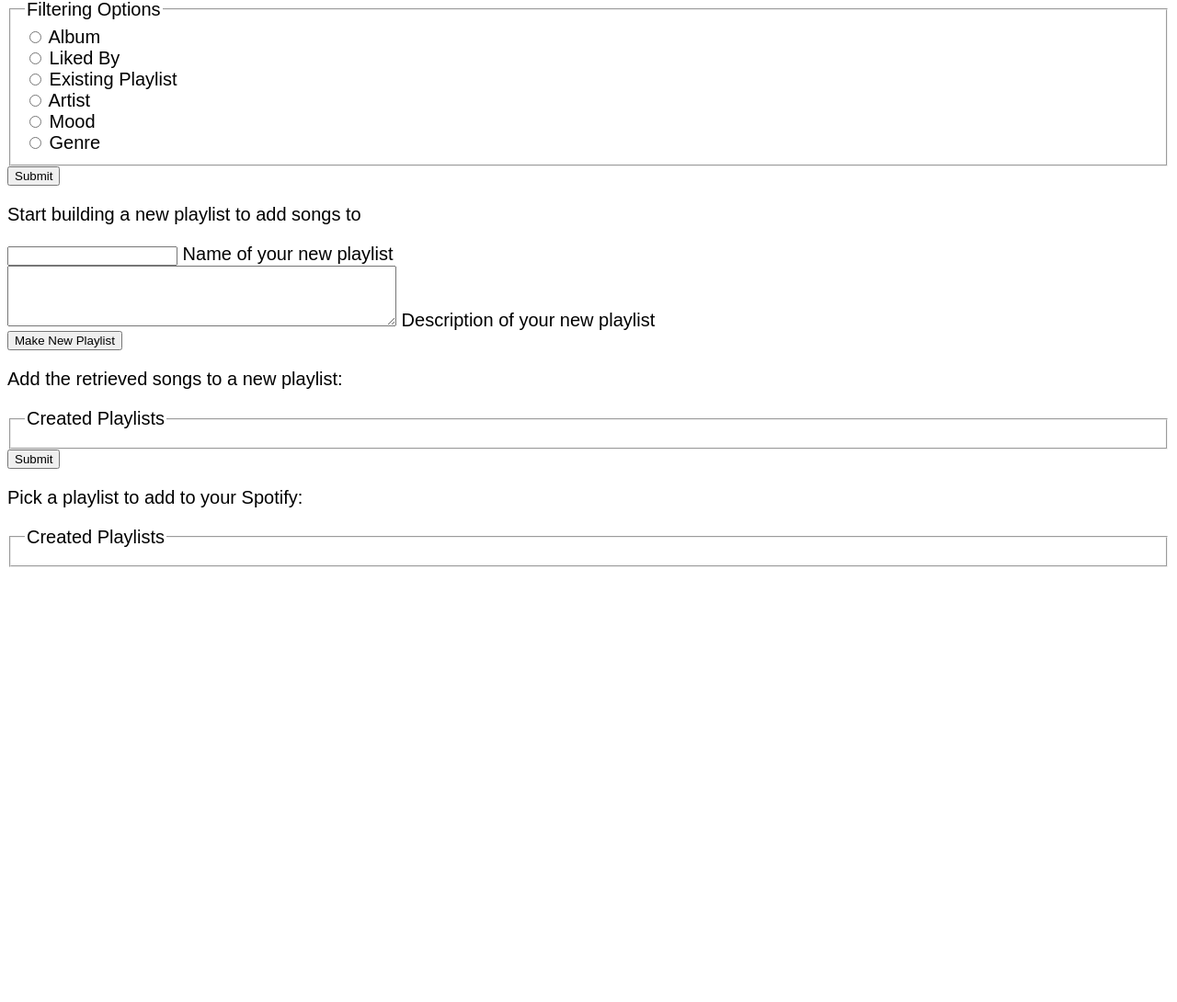
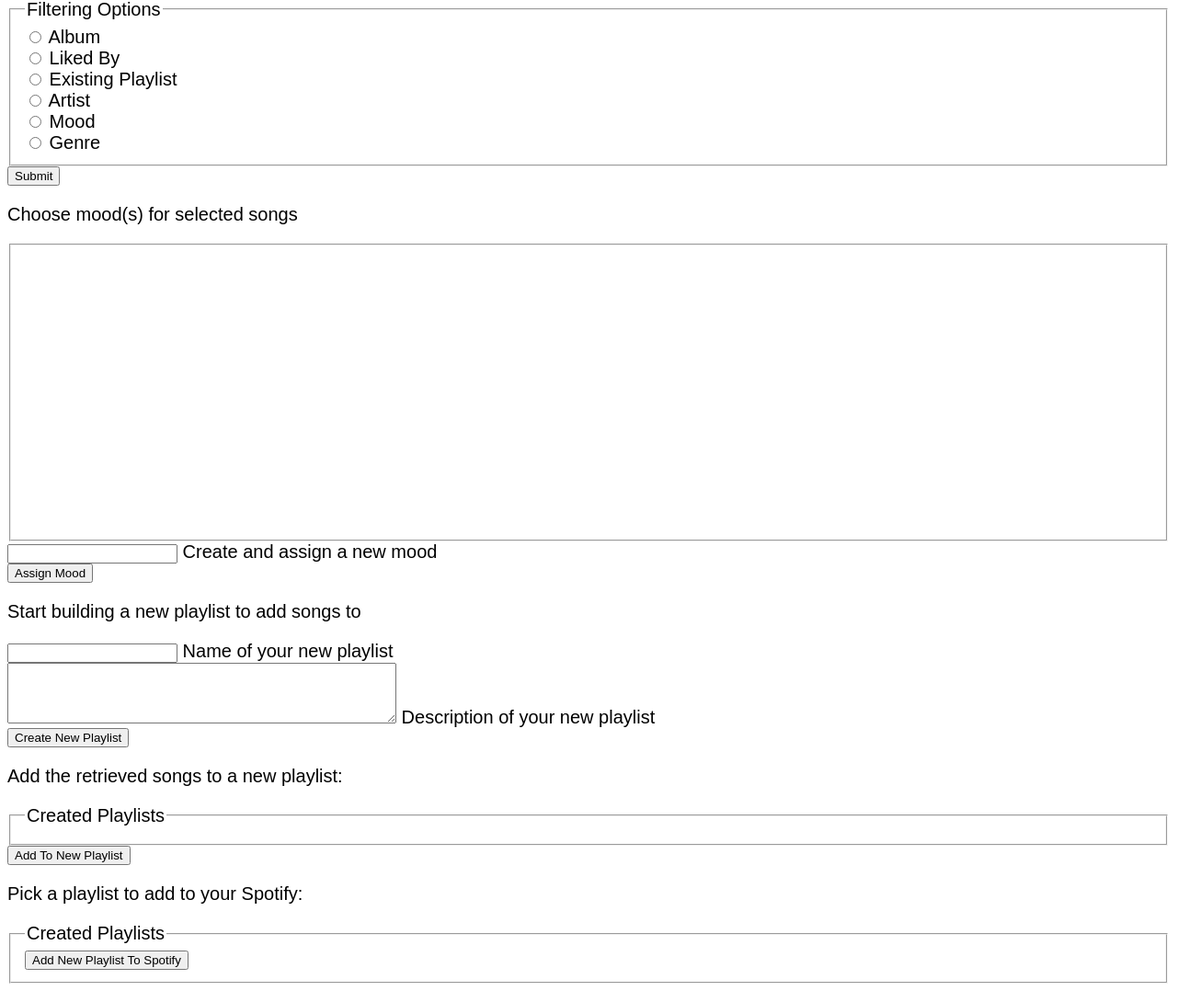
Before and after one commit to Aiko346/MusicDatabaseProj, a Flask app: page / in a window 1280 px wide. Shown: the part 296-1386 px from the top of the page at 92% size. Before the commit the page ends 913 px from the top, so only its background shows below. Run offline with Flask 2, Linux system fonts and the light colour scheme; parts of the project's set-up code (start-up, migrations or seed data) failed here and were passed over; some libraries are stand-ins or nearby versions.

Commit message:
still working on mood function

```diff
--- a/server.py
+++ b/server.py
@@ -321,7 +321,7 @@ def recommendations():
                     try:
                         g.conn.execute(
                             '''INSERT INTO New_User_Playlists (name, description, username, date_created) VALUES
-                        (%s, %s, %s, %s)''',
+                            (%s, %s, %s, %s)''',
                             "Recommendations", "", session["username"], date.today().strftime("%Y-%m-%d"))
                     except Exception:  # may already exist
                         pass
@@ -624,6 +624,15 @@ def add_friend():
         sp = spotipy.Spotify(auth=session["access_token"])
         user_info = sp.user(request.form["friend-id"])
         display_name = user_info["display_name"]
+
+        try:
+            g.conn.execute(
+            """INSERT INTO Is_Friends_With (friend_id, username) VALUES
+            (%s, %s)""",
+            request.form["friend-id"], session["username"])
+        except Exception as e:
+            print(e)
+
         user_playlist_info = sp.user_playlists(
             request.form["friend-id"], limit=2)  # 5 max
         print(user_playlist_info)
@@ -632,12 +641,38 @@ def add_friend():
             user_playlist_ids.append(item["uri"])
         # add display_name to sql
         for uri in user_playlist_ids:
-            tracks = sp.user_playlist_tracks(
+            friend_tracks = sp.user_playlist_tracks(
                 request.form["friend-id"], uri[17:])
-            print(tracks)
-            # limit at 100 per playlist due to speed
-            # check if tracks in Tracks for user already, if so create Liked_By relationship
-        print()
+            #print(friend_tracks)
+
+        # limit at 100 per playlist due to speed
+        # check if tracks in Tracks for user already, if so create Liked_By relationship
+        usr_tracks = set()
+
+        if len(friend_tracks) > 0:
+
+            cursor = g.conn.execute(
+                """SELECT S.track_id AS id
+                FROM Tracks T
+                WHERE E.username=%s
+                LIMIT 1000
+                """, session['username'])
+            update_set(usr_tracks, cursor)
+
+            for t in friend_tracks:
+                if t in usr_tracks:
+                    try:
+                        g.conn.execute(
+                            """INSERT INTO Liked_By (track_id, friend_id) VALUES
+                            (%s, %s)""",
+                            t["id"], request.form["friend-id"])
+                    except Exception as e:
+                        print(e)
+
+        #print(track_ids)
+        # do sql query on each track id to get track name and artists
+        # 300 tracks max for reasonable response times
+
 
     #    # c = sp.current_user_playlists(limit = 10)
     # # for item in c["items"]:
@@ -844,12 +879,13 @@ def update_tracks(cursor, tracks):
                 'name': result['name'], 'artist': [result['artist']]}
 
 
-@app.route('/new-playlist', methods=['POST'])
+@app.route('/create-new-playlist', methods=['POST'])
 def new_playlist():
     name = request.form['playlist-name']
     description = request.form['playlist-description']
     g.conn.execute(
-        'INSERT INTO new_playlists(name, description) VALUES (%s, %s)', name, description)
+        """INSERT INTO New_User_Playlists (name, description, username, date_created) VALUES
+        (%s, %s, %s, %s)""", name, description, session["username"], date.today().strftime("%Y-%m-%d"))
     print("testing new_playlist()")
     # if 'playlist' in session:
     #   print("%s test", name)
@@ -867,37 +903,89 @@ def new_playlist():
     return redirect('/')
 
 # turn filtered tracks into new playlist
-@app.route('/filter', methods=["POST", "GET"])
-def filtered_playlist():
+@app.route('/filtered-to-new-playlist', methods=['POST'])
+def filtered_to_playlist():
 
     if request.method == 'POST':
         try:
             if "username" in session:
 
-                # get filtered songs
-                filtered = filter()
+                if 'Add New Playlist To Spotify' in request.form:
 
-                new_playlist_name = request.form['playlist-name']
-                new_playlist_description = request.form['playlist-description']
+                    new_playlist = request.form['new_playlist_option']
+                    if new_playlist:
 
-                if "tracks" in filtered:
-                    # add each track to new_playlist Recommendations
-                    try:
-                        g.conn.execute(
-                            '''INSERT INTO New_User_Playlists (name, description, username, date_created) VALUES
-                        (%s, %s, %s, %s)''', new_playlist_name, new_playlist_description, session["username"], date.today().strftime("%Y-%m-%d"))
-                    except Exception:  # may already exist
-                        pass
+                        name = new_playlist["name"]
+                        description = new_playlist["description"]
 
-                    for t in filtered["tracks"]:
-                        try:
-                            g.conn.execute(
-                                '''INSERT INTO Added_To (track_id, new_playlist_name, new_playlist_description, new_playlist_username, date_added) VALUES
-                                (%s, %s, %s, %s, %s)''', t["id"], new_playlist_name, new_playlist_description, session["username"], date.today().strftime("%Y-%m-%d"))
-                        except Exception as e:
-                            print(e)
+                        for track in request.form["checked-tracks"]:
+                            # add each track to new_playlist
+                            try:
+                                g.conn.execute(
+                                    '''INSERT INTO Added_To (track_id, new_playlist_name, new_playlist_description, new_playlist_username, date_added) VALUES
+                                    (%s, %s, %s, %s, %s)''', track, name, description, session["username"], date.today().strftime("%Y-%m-%d"))
+                            except Exception as e:
+                                print(e)
         except Exception as e:
             print(e)
+
+    return redirect('/')
+
+# add selected new playlist to spotify
+@app.route('/new-playlist-to-spotify', methods=['POST'])
+def playlist_to_spotify():
+
+    if request.method == 'POST':
+        try:
+            sp = spotipy.Spotify(auth=session["access_token"])
+            redirect_uri = "http://localhost:8111/data-processing"
+            auth = spotipy.oauth2.SpotifyOAuth(cache_handler=spotipy.cache_handler.FlaskSessionCacheHandler(
+                session), client_id=client_id, client_secret=client_secret, redirect_uri=redirect_uri, scope=scopes)
+
+            if not auth.validate_token(auth.get_cached_token()):
+                print("not valid?")
+                auth.refresh_access_token(
+                    auth.get_cached_token()["refresh_token"])
+                if not auth.validate_token(auth.get_cached_token()):
+                    print("refresh failed")
+                    return redirect("/logout")
+        except Exception as e:
+            print(e)
+            return redirect("/logout")
+
+        #
+        if "username" in session:
+            try:
+
+                new_playlist = request.form['new-spotify-playlist']
+
+                np = sp.user_playlist_create(
+                    session["username"],
+                    new_playlist["name"],
+                    public = True,
+                    description = new_playlist["description"])
+
+                tracks = []
+
+                cursor = g.conn.execute(
+                    """SELECT A.track_id AS id
+                    FROM Added_To A
+                    WHERE A.username=%s AND A.new_playlist_name=%s AND A.new_playlist_description=%s
+                    LIMIT 1000""",
+                    session['username'],
+                    new_playlist["name"],
+                    new_playlist["description"])
+                update_set(tracks, cursor)
+
+                t = sp.user_playlist_add_tracks(
+                    session['username'],
+                    np,
+                    tracks,
+                    position=None)
+
+            except Exception as e:
+                print(e)
+                return redirect("/logout")
 
 # assign mood to song
 @app.route('/mood', methods=["POST", "GET"])
--- a/templates/index.html
+++ b/templates/index.html
@@ -90,44 +90,57 @@
   </form>
 
 
+  <p>Choose mood(s) for selected songs</p>
+  <form method="POST" action="/add-mood">
+    <fieldset style='height: 300px; overflow-y:auto'>
+      {% for n in mood_options %}
+      <input type="checkbox" id="{{ n }}" name="{{ selected-mood }}" value="{{ n }}">
+      <label for="{{ n.name }}">{{ n["name"] }}</label><br>
+      {% endfor %}
+    </fieldset>
+    <input type="text" id="added-mood" name="added-mood">
+    <label for="added-mood">Create and assign a new mood</label><br>
+    <input type="submit" value="Assign Mood">
+  </form>
+
 
   <p>Start building a new playlist to add songs to</p>
-  <form method="POST" action="/new-playlist">
+  <form method="POST" action="/create-new-playlist">
     <input type="text" id="playlist-name" name="playlist-name">
     <label for="playlist-name">Name of your new playlist</label><br>
     <textarea id="playlist-description" name="playlist-description" rows="4" cols="50"></textarea>
     <label for="playlist-description">Description of your new playlist</label><br>
-    <input type="submit" value="Make New Playlist">
+    <input type="submit" value="Create New Playlist">
   </form>
 
-
-  <form method="POST" action="/add-to-new-playlist" id="filtering-form">
+  <form method="POST" action="/filtered-to-new-playlist" id="filtering-form">
     <p>Add the retrieved songs to a new playlist:</p>
     <fieldset>
       <legend>Created Playlists</legend>
       {% for n in new_playlists %}
-      <input type="radio" id="{{ loop.index }}" name="new_playlist_option" value="{{ n.len ~ n.description ~ n.name }}">
+      <input type="radio" id="{{ loop.index }}" name="selected-new-playlist" value="{{ n.len ~ n.description ~ n.name }}">
       <label for="{{ n.len ~ n.description ~ n.name }}">{n.name} | {n.description}</label><br>
       {% endfor %}
     </fieldset>
 
     <div style="display: none">
       {% for n in tracks %}
-      <input type="checkbox" id="{{ n.id }}" checked></input>
+      <input type="checkbox" id="{{ n.id }}" name="checked-tracks" checked></input>
       {% endfor %}
       <input type="text" id="playlist-name" name="playlist-name">
     </div>
-    <input type="submit" value="Submit">
+    <input type="submit" value="Add To New Playlist">
   </form>
 
-  <form method="POST" action="/new-tracks" id="filtering-form">
+  <form method="POST" action="/new-playlist-to-spotify" id="filtering-form">
     <p> Pick a playlist to add to your Spotify:</p>
     <fieldset>
       <legend>Created Playlists</legend>
       {% for n in new_playlists %}
-      <input type="radio" id="{{ loop.index }}" name="new_playlist_option" value="{{ n.len ~ n.description ~ n.name }}">
+      <input type="radio" id="{{ loop.index }}" name="new-spotify-playlist" value="{{ n.len ~ n.description ~ n.name }}">
       <label for="{{ n.len ~ n.description ~ n.name }}">{n.name} | {n.description}</label><br>
       {% endfor %}
+      <input type="submit" value="Add New Playlist To Spotify">
     </fieldset>
   </form>
 
```
